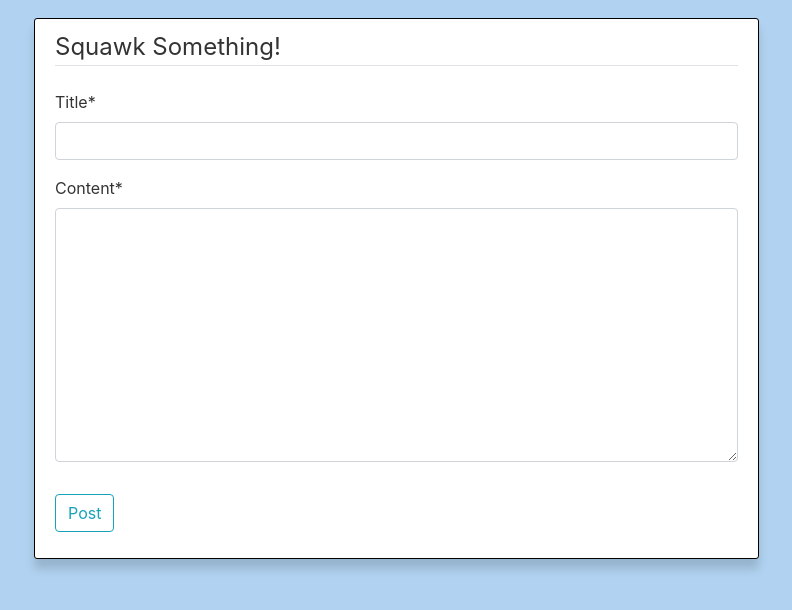
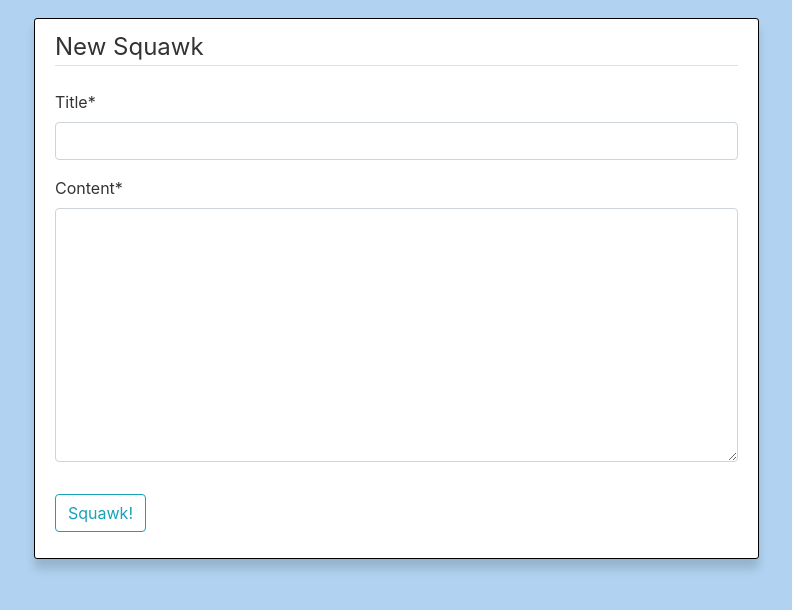
Before and after one commit to ted-peters/Squawk, a Django app: page /post/new/ in a window 1280 px wide. Shown: the part 62-672 px from the top of the page, without its empty margins (56-848 px from the left). Run offline with Django 3.2, Linux system fonts and the light colour scheme; the visitor is signed in with stand-in values (Sample User, id 1); parts of the project's set-up code (start-up, migrations or seed data) failed here and were passed over; some libraries are stand-ins or nearby versions.

Commit message:
newsquawk

```diff
--- a/blog/templates/blog/post_form.html
+++ b/blog/templates/blog/post_form.html
@@ -5,11 +5,11 @@
         <form method="POST">
             {% csrf_token %}
             <fieldset class="form-group">
-                <legend class="border-bottom mb-4">Squawk Something!</legend>
+                <legend class="border-bottom mb-4">New Squawk</legend>
                 {{ form|crispy }}
             </fieldset>
             <div class="form-group">
-                <button class="btn btn-outline-info" type="submit">Post</button>
+                <button class="btn btn-outline-info" type="submit">Squawk!</button>
             </div>
         </form>
     </div>
```
